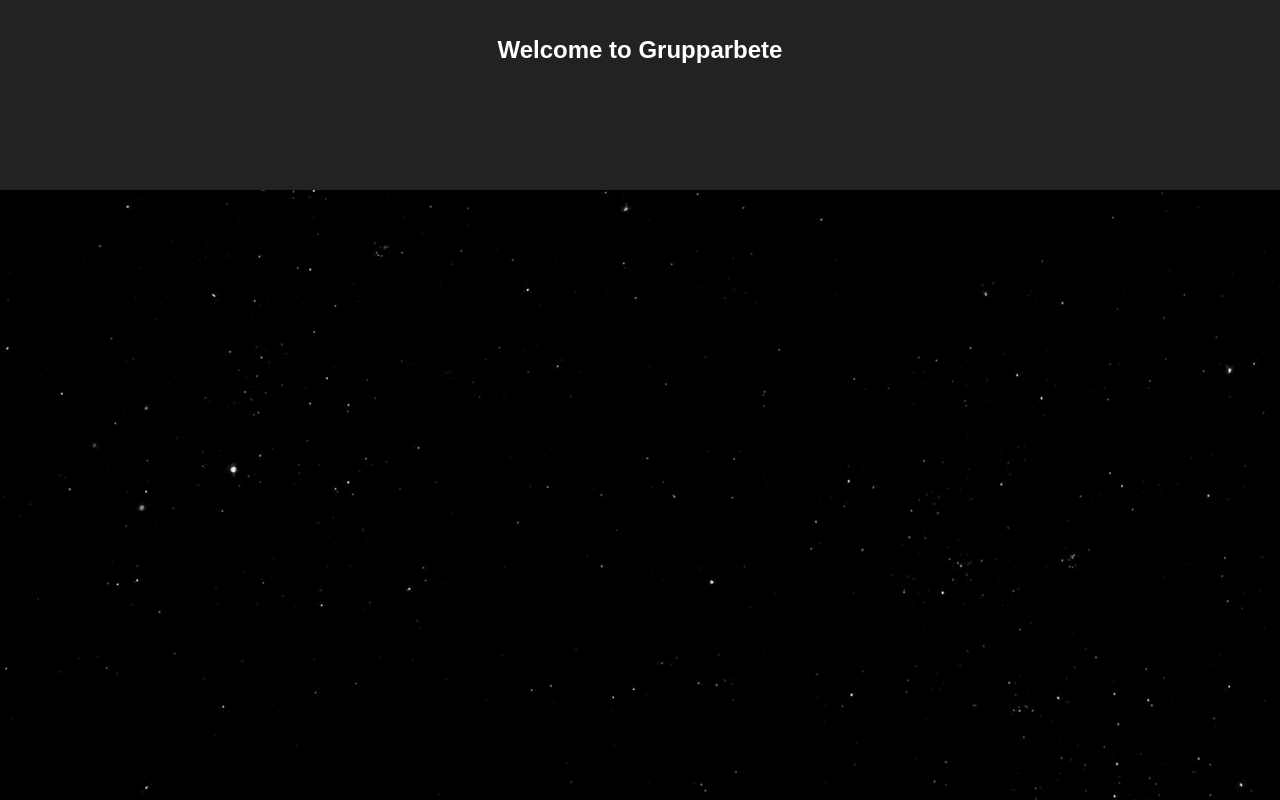
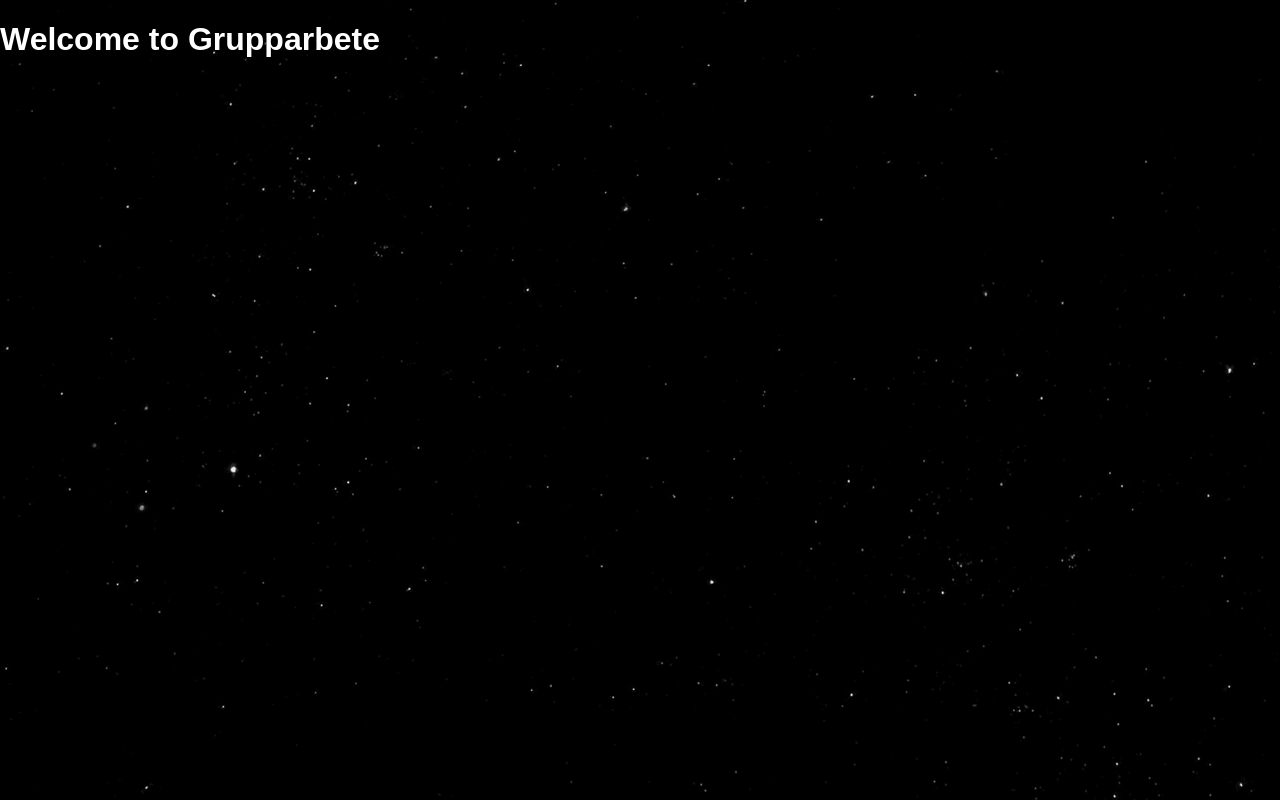
Before and after one commit to KiTiVi/moon-ticker, a React (Create React App) app: page / in a window 1280 px wide. Built offline with nearby package versions, Linux system fonts and the light colour scheme.

Commit message:
background in place

```diff
--- a/src/components/App.js
+++ b/src/components/App.js
@@ -1,15 +1,16 @@
 import React, { Component } from 'react'
 import '../styles/App.css'
+
+import Background from './Background'
 
 class App extends Component {
   render() {
     return (
       <div className="App">
-        <header className="App-header">
-          <h1 className="App-title">Welcome to Grupparbete</h1>
+        <header>
+          <h1>Welcome to Grupparbete</h1>
         </header>
-        <div className="stars" />
-        <div className="twinkling" />
+        <Background />
       </div>
     )
   }
--- /dev/null
+++ b/src/components/Background.js
@@ -0,0 +1,6 @@
+import React from 'react'
+
+export default () => [
+  <div key="1" className="stars" />,
+  <div key="2" className="twinkling" />
+]
--- a/src/styles/App.css
+++ b/src/styles/App.css
@@ -75,29 +75,3 @@ body {
   padding: 0;
   font-family: sans-serif;
   color: white; }
-
-.App {
-  text-align: center; }
-
-.App-logo {
-  animation: App-logo-spin infinite 20s linear;
-  height: 80px; }
-
-.App-header {
-  background-color: #222;
-  height: 150px;
-  padding: 20px;
-  color: white; }
-
-.App-title {
-  font-size: 1.5em;
-  color: white; }
-
-.App-intro {
-  font-size: large; }
-
-@keyframes App-logo-spin {
-  from {
-    transform: rotate(0deg); }
-  to {
-    transform: rotate(360deg); } }
--- a/src/styles/App.scss
+++ b/src/styles/App.scss
@@ -1,5 +1,5 @@
 // Imports
-@import 'background';
+@import './background';
 
 body {
   margin: 0;
@@ -7,37 +7,3 @@ body {
   font-family: sans-serif;
   color: white;
 }
-
-.App {
-  text-align: center;
-}
-
-.App-logo {
-  animation: App-logo-spin infinite 20s linear;
-  height: 80px;
-}
-
-.App-header {
-  background-color: transparent;
-  height: 150px;
-  padding: 20px;
-  color: white;
-}
-
-.App-title {
-  font-size: 1.5em;
-  color: white;
-}
-
-.App-intro {
-  font-size: large;
-}
-
-@keyframes App-logo-spin {
-  from {
-    transform: rotate(0deg);
-  }
-  to {
-    transform: rotate(360deg);
-  }
-}
```
Also changed, not shown: src/styles/_background.scss (+0 -9 lines), 1 other file (tests, documents, lock files or other folders).
